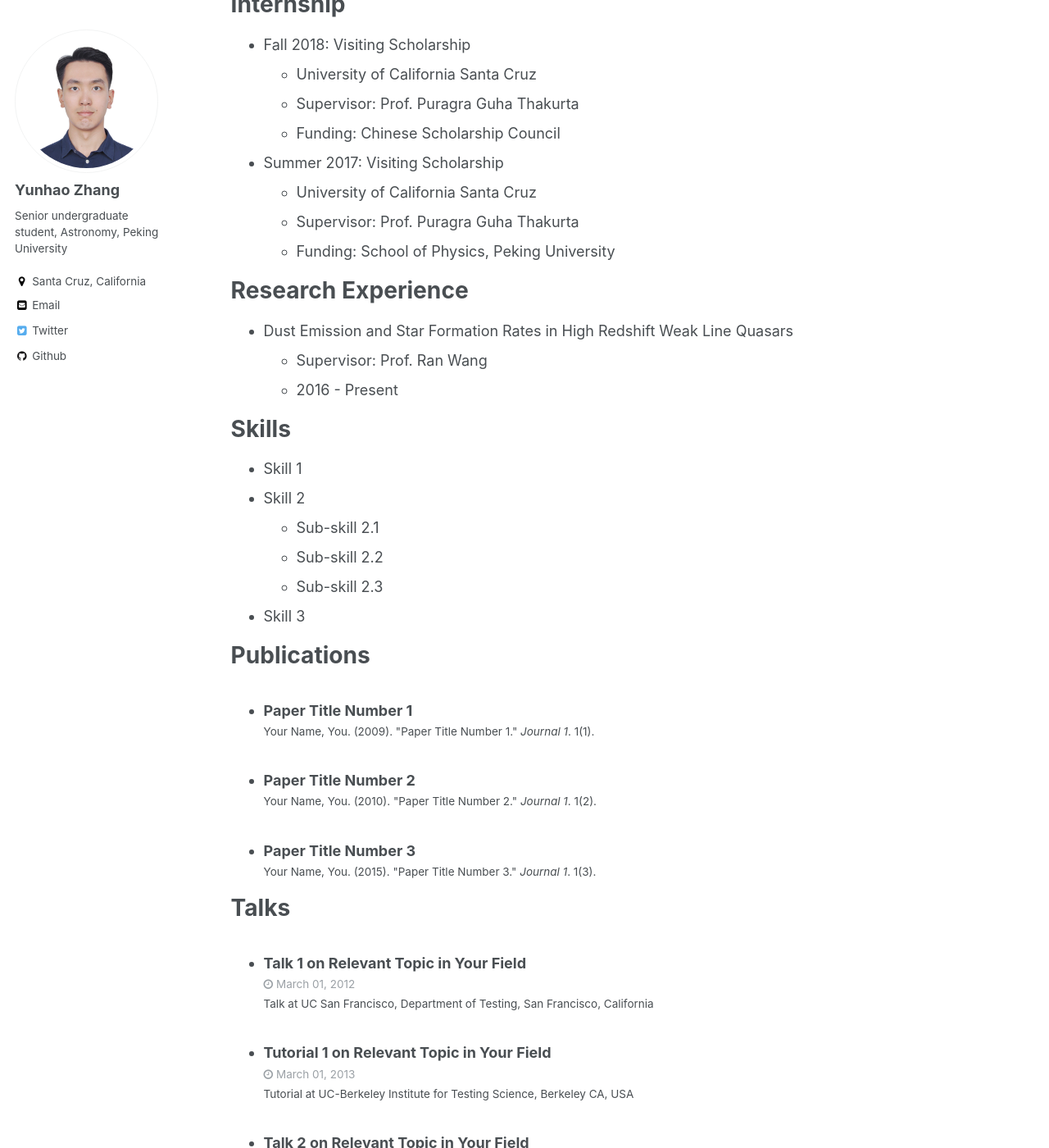
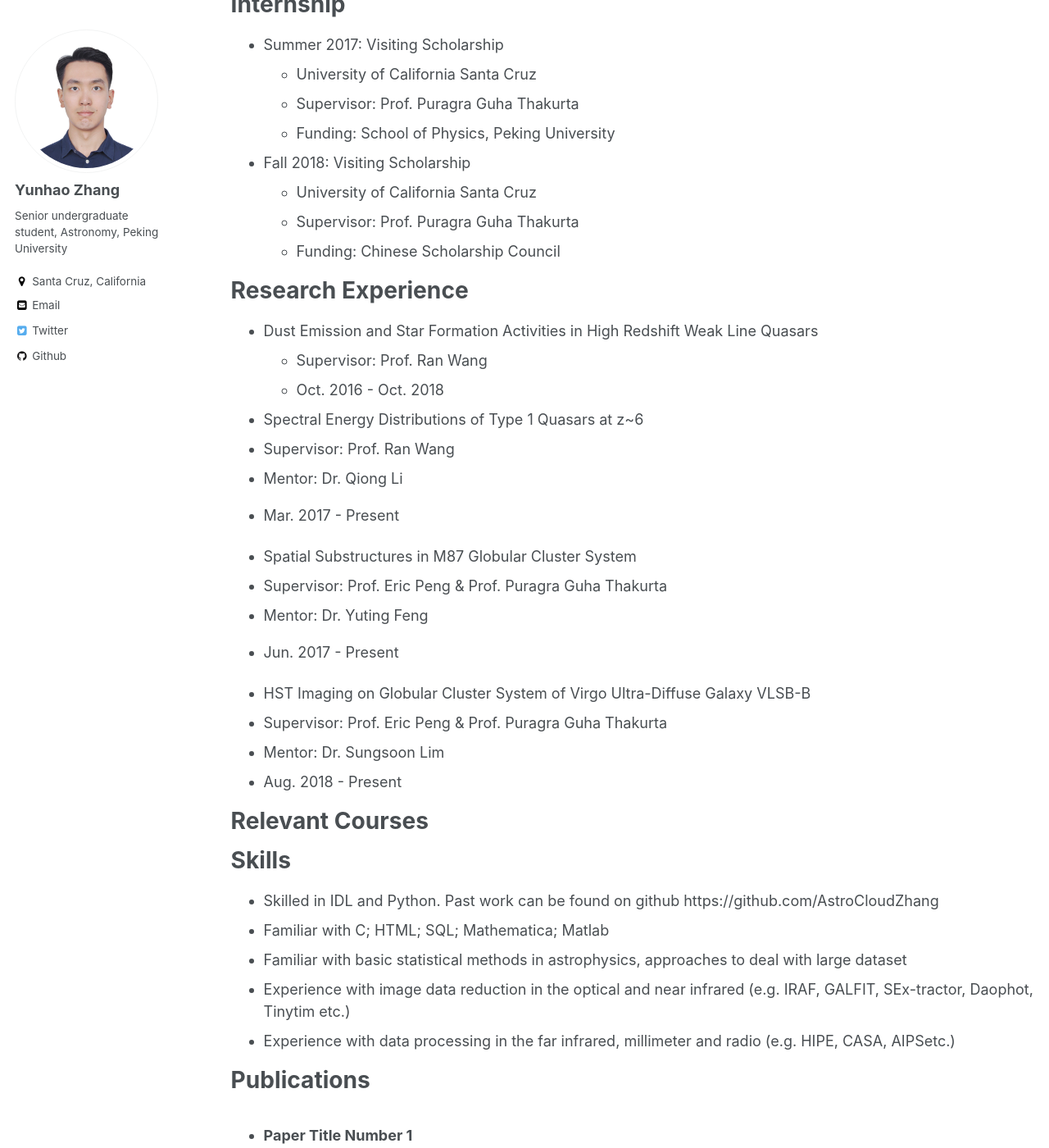
Before and after one commit to AstroCloudZhang/astrocloudzhang.github.io, a Jekyll site: the page built from _pages/cv.md, in a window 1280 px wide and 1400 px high, scrolled down 304 px. Shown: the whole window at 82% size. Built offline with Jekyll 4.4.1, drawn with Linux system fonts in a browser that asks for light colours; some of the changed text lies outside the part shown.

Commit message:
Update cv.md

```diff
--- a/_pages/cv.md
+++ b/_pages/cv.md
@@ -11,35 +11,55 @@ redirect_from:
 
 Education
 ======
+* H.S. Xiangyang NO.5 High School, 2011 - 2014 [Graduate with Honors(<5%)]
 * B.S. in Astronomy, Peking University, 2014 - Present
-* H.S. Xiangyang NO.5 High School, 2011 - 2014 [Graduate with Honors(<5%)]
 
 Internship
 ======
-* Fall 2018: Visiting Scholarship
-  * University of California Santa Cruz
-  * Supervisor: Prof. Puragra Guha Thakurta
-  * Funding: Chinese Scholarship Council
 
 * Summer 2017: Visiting Scholarship
   * University of California Santa Cruz
   * Supervisor: Prof. Puragra Guha Thakurta
   * Funding: School of Physics, Peking University
 
+* Fall 2018: Visiting Scholarship
+  * University of California Santa Cruz
+  * Supervisor: Prof. Puragra Guha Thakurta
+  * Funding: Chinese Scholarship Council
+
 Research Experience
 ======
-* Dust Emission and Star Formation Rates in High Redshift Weak Line Quasars
+* Dust Emission and Star Formation Activities in High Redshift Weak Line Quasars
   * Supervisor: Prof. Ran Wang
-  * 2016 - Present
+  * Oct. 2016 - Oct. 2018
+
+ * Spectral Energy Distributions of Type 1 Quasars at z~6
+  * Supervisor: Prof. Ran Wang
+  * Mentor: Dr. Qiong Li
+  * Mar. 2017 - Present
+
+ * Spatial Substructures in M87 Globular Cluster System
+  * Supervisor: Prof. Eric Peng & Prof. Puragra Guha Thakurta
+  * Mentor: Dr. Yuting Feng
+  * Jun. 2017 - Present
+
+ * HST Imaging on Globular Cluster System of Virgo Ultra-Diffuse Galaxy VLSB-B
+  * Supervisor: Prof. Eric Peng & Prof. Puragra Guha Thakurta
+  * Mentor: Dr. Sungsoon Lim
+  * Aug. 2018 - Present
+
+Relevant Courses
+=====
+
+
 
 Skills
 ======
-* Skill 1
-* Skill 2
-  * Sub-skill 2.1
-  * Sub-skill 2.2
-  * Sub-skill 2.3
-* Skill 3
+* Skilled in IDL and Python.  Past work can be found on github https://github.com/AstroCloudZhang
+* Familiar with C; HTML; SQL; Mathematica; Matlab
+* Familiar with basic statistical methods in astrophysics, approaches to deal with large dataset
+* Experience with image data reduction in the optical and near infrared (e.g.  IRAF, GALFIT, SEx-tractor, Daophot, Tinytim etc.)
+* Experience with data processing in the far infrared, millimeter and radio (e.g.  HIPE, CASA, AIPSetc.)
 
 Publications
 ======
```
